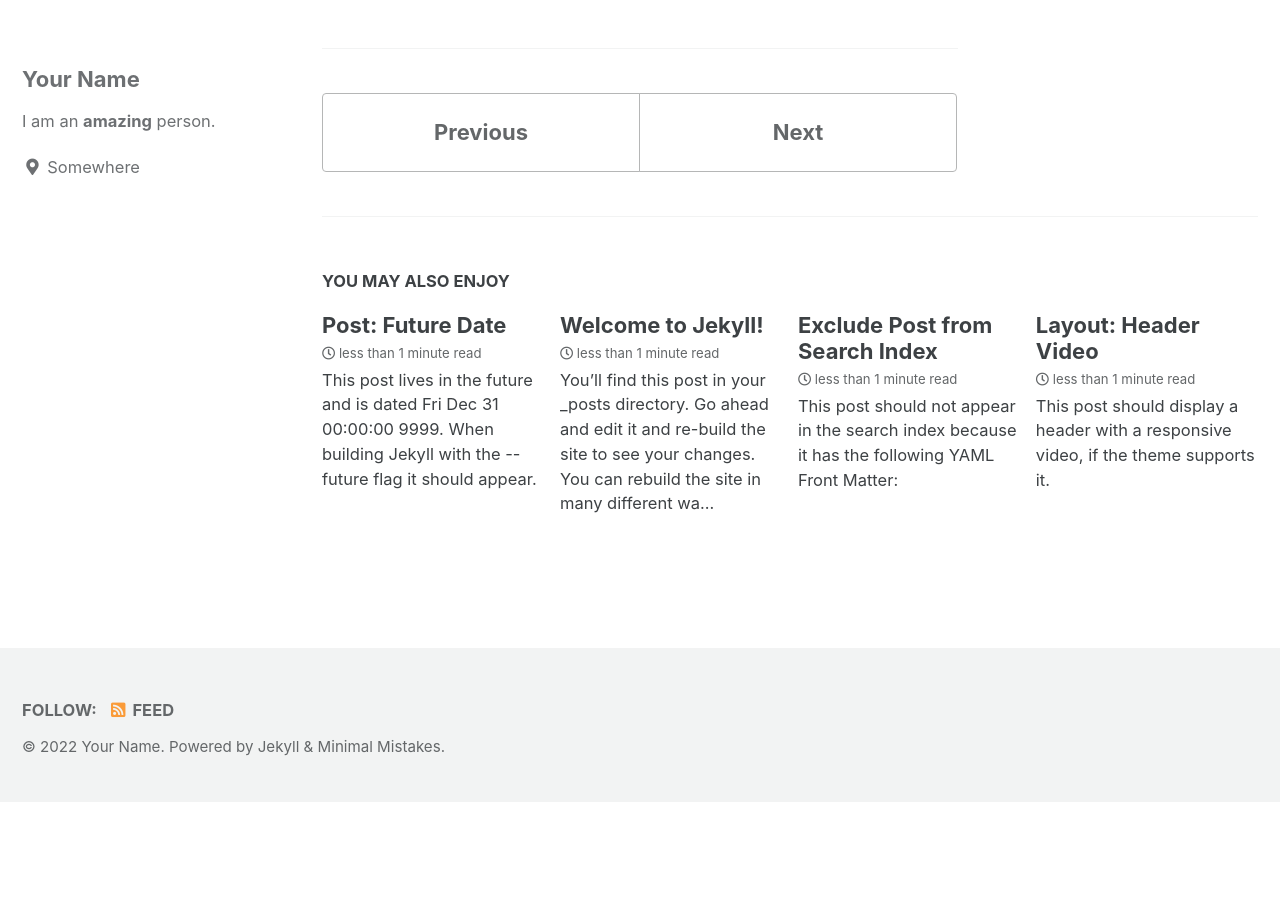
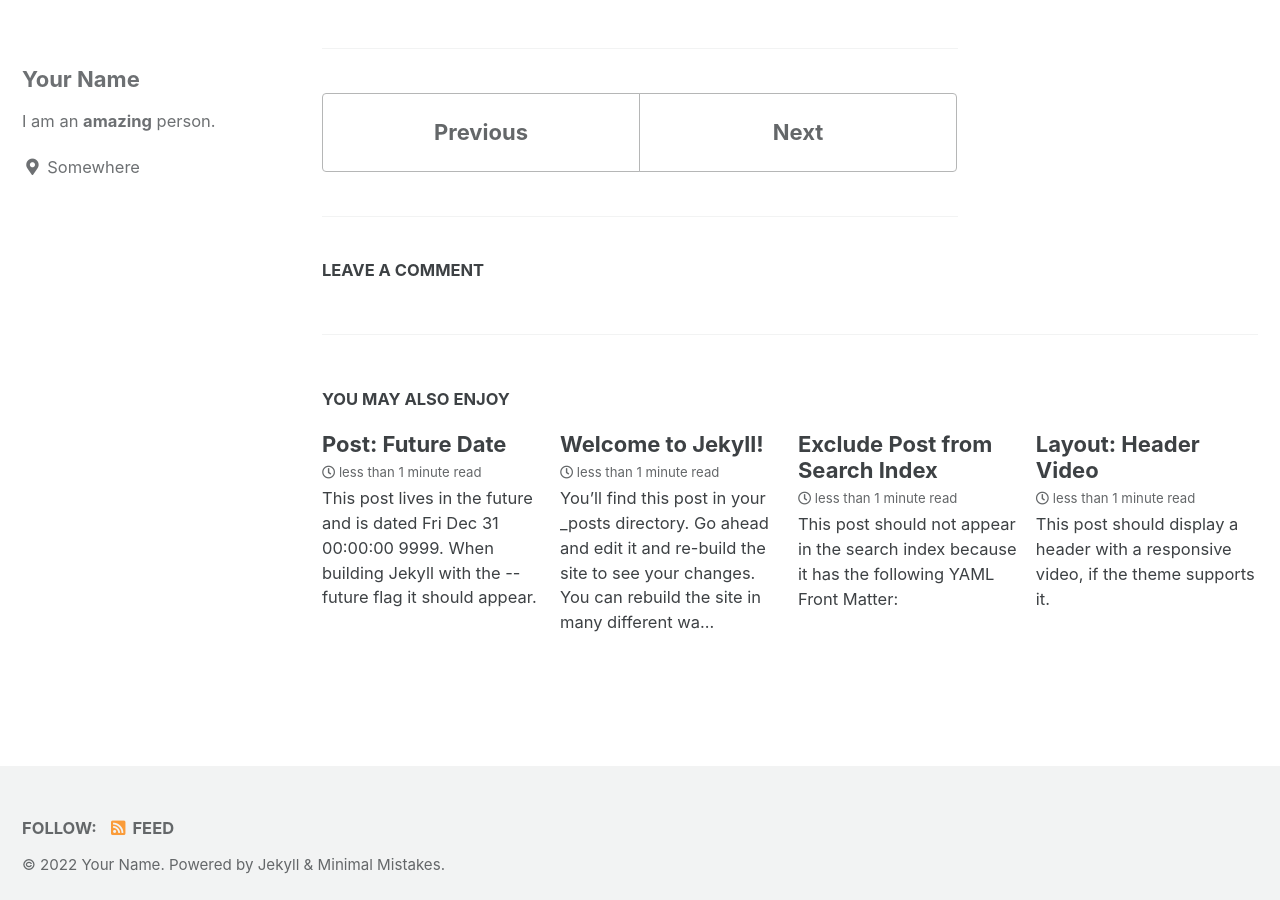
Before and after one commit to brightennote/brightennote.github.io, a Jekyll site: the page built from _posts/samples/2012-01-02-layout-comments.md, in a window 1280 px wide and 900 px high, scrolled down 581 px. Built offline with Jekyll 4.4.1, drawn with Linux system fonts in a browser that asks for light colours; cached includes are drawn as plain includes; comment, search, counter and statistics services are not loaded; before the commit the page ends 1383 px from its top, so only the background shows below that.

```diff
--- a/_config.yml
+++ b/_config.yml
@@ -30,7 +30,7 @@ masthead_title           : # overrides the website title displayed in the masthe
 # breadcrumbs            : false # true, false (default)
 words_per_minute         : 200
 comments:
-  provider               : # false (default), "disqus", "discourse", "facebook", "staticman", "staticman_v2", "utterances", "giscus", "custom"
+  provider               : "utterances" # false (default), "disqus", "discourse", "facebook", "staticman", "staticman_v2", "utterances", "giscus", "custom"
   disqus:
     shortname            : # https://help.disqus.com/customer/portal/articles/466208-what-s-a-shortname-
   discourse:
@@ -41,8 +41,9 @@ comments:
     num_posts            : # 5 (default)
     colorscheme          : # "light" (default), "dark"
   utterances:
-    theme                : # "github-light" (default), "github-dark"
-    issue_term           : # "pathname" (default)
+    theme                : "github-dark-orange" # "github-light" (default), "github-dark"
+    issue_term           : "pathname" # "pathname" (default)
+    label                : "comment"
   giscus:
     repo_id              : # Shown during giscus setup at https://giscus.app
     category_name        : # Full text name of the category
```
Also changed, not shown: 1 other file.
